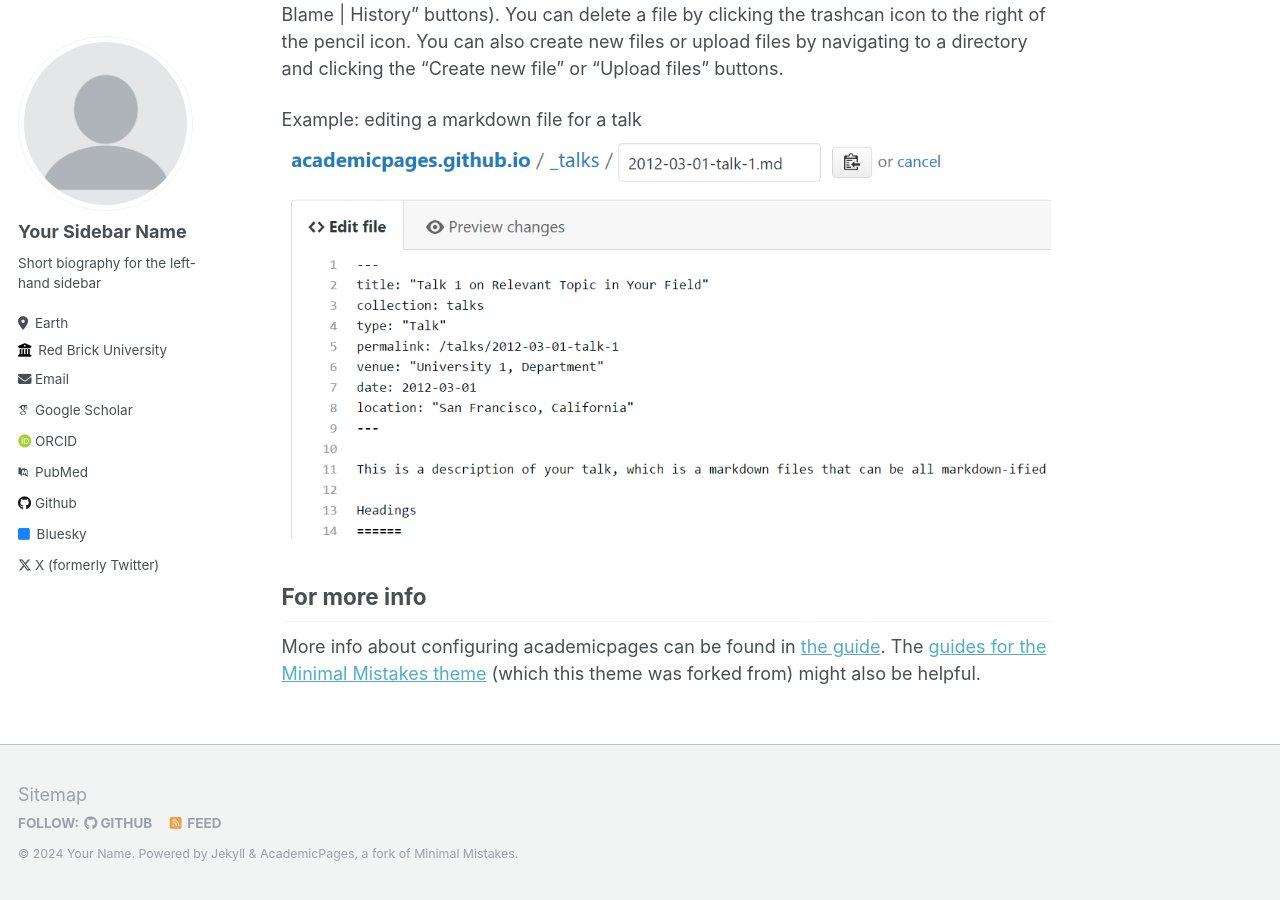
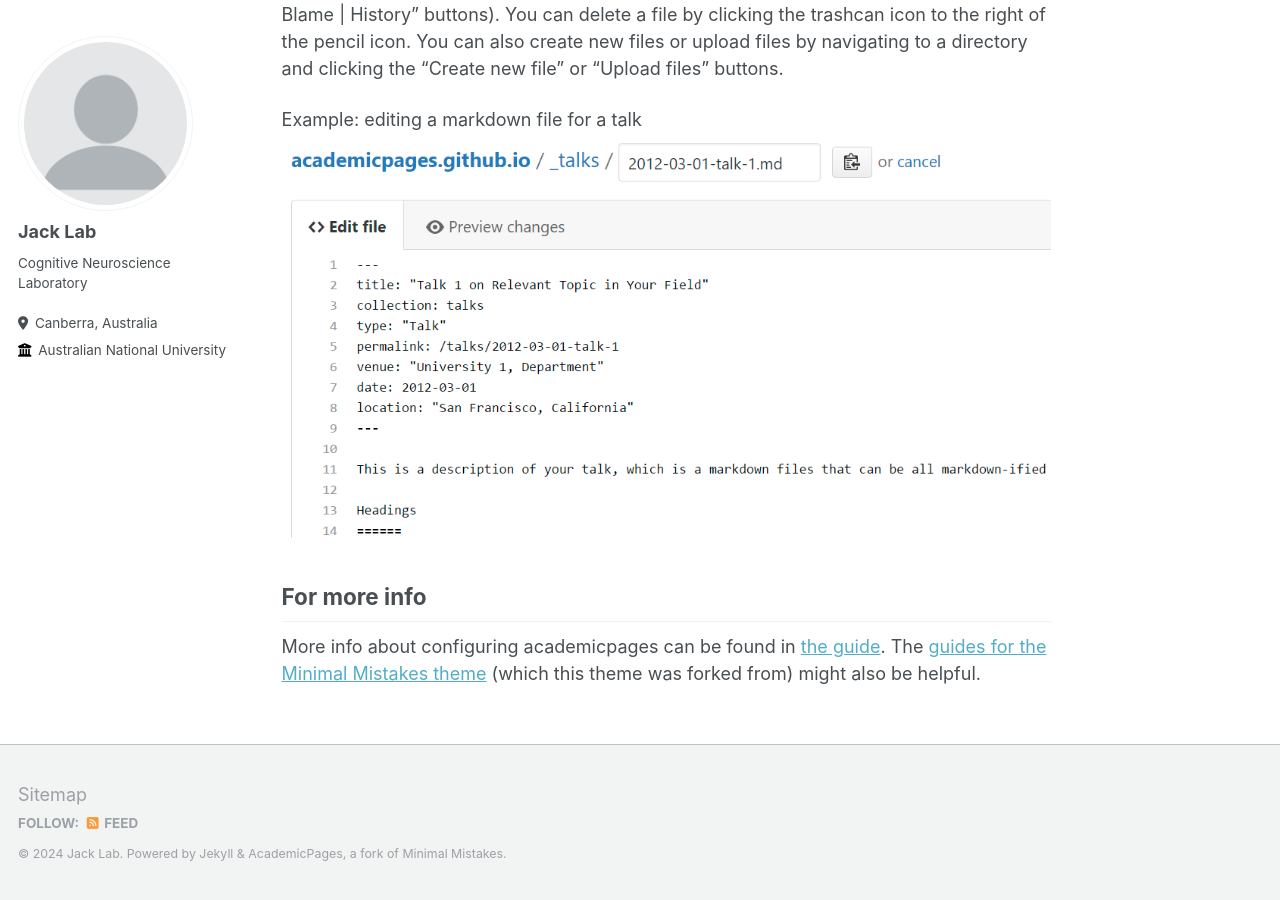
Before and after one commit to bradleynjack/jacklab, a Jekyll site: the page built from _pages/about.md, in a window 1280 px wide and 900 px high, scrolled down 2463 px. Built offline with Jekyll 4.4.1, drawn with Linux system fonts in a browser that asks for light colours; some web fonts are replaced; some of the changed text lies outside the part shown.

Commit message:
Update _config.yml

```diff
--- a/_config.yml
+++ b/_config.yml
@@ -8,11 +8,11 @@
 
 # Basic Site Settings
 locale                   : "en-US"
-title                    : "Your Name / Site Title"
+title                    : "Jack Lab"
 title_separator          : "-"
-name                     : &name "Your Name"
+name                     : &name "Jack Lab"
 description              : &description "personal description"
-url                      : https://academicpages.github.io # the base hostname & protocol for your site e.g. "https://mmistakes.github.io"
+url                      : https://bradleynjack.github.io/jacklab/ # the base hostname & protocol for your site e.g. "https://mmistakes.github.io"
 baseurl                  : "" # the subpath of your site, e.g. "/blog"
 repository               : "academicpages/academicpages.github.io"
 
@@ -22,32 +22,32 @@ repository               : "academicpages/academicpages.github.io"
 author:
   # Biographic information
   avatar           : "profile.png"
-  name             : "Your Sidebar Name"
+  name             : "Jack Lab"
   pronouns         : # example: "she/her"
-  bio              : "Short biography for the left-hand sidebar"
-  location         : "Earth"
-  employer         : "Red Brick University"
+  bio              : "Cognitive Neuroscience Laboratory"
+  location         : "Canberra, Australia"
+  employer         : "Australian National University"
   uri              : # URL
-  email            : "none@example.org"
+  email            : # "none@example.org"
 
   # Academic websites
   arxiv            : # URL - Update with the correct link to your profile
-  googlescholar    : "https://scholar.google.com/citations?user=PS_CX0AAAAAJ"
+  googlescholar    : # "https://scholar.google.com/citations?user=PS_CX0AAAAAJ"
   impactstory      : # URL
-  orcid            : "http://orcid.org/yourorcidurl"
-  pubmed           : "https://www.ncbi.nlm.nih.gov/pubmed/?term=john+snow"
+  orcid            : # "http://orcid.org/yourorcidurl"
+  pubmed           : # "https://www.ncbi.nlm.nih.gov/pubmed/?term=john+snow"
   researchgate     : # URL
 
   # Repositories and software development
   bitbucket        : # Username - Update with your username on the site
   codepen          : # Username
   dribbble         : # Username
-  github           : "academicpages"
+  github           : # "academicpages"
   kaggle           : # Username
   stackoverflow    : # User number or user number and name (i.e., use "1" or "1/jeff-atwood")
 
   # Social media
-  bluesky          : "bsky.app" # Replace this with you Bluesky username
+  bluesky          : # "bsky.app" # Replace this with you Bluesky username
   facebook         : # Username
   flickr           : # Username
   foursquare       : # Username
@@ -64,7 +64,7 @@ author:
   steam            : # Username
   telegram         : # URL
   tumblr           : # Username
-  twitter          : "UniofOxford"  # Replace this with your X / Twitter handle
+  twitter          : # "UniofOxford"  # Replace this with your X / Twitter handle
   vine             : # Username
   weibo            : # Username
   wikipedia        : # Username
```
